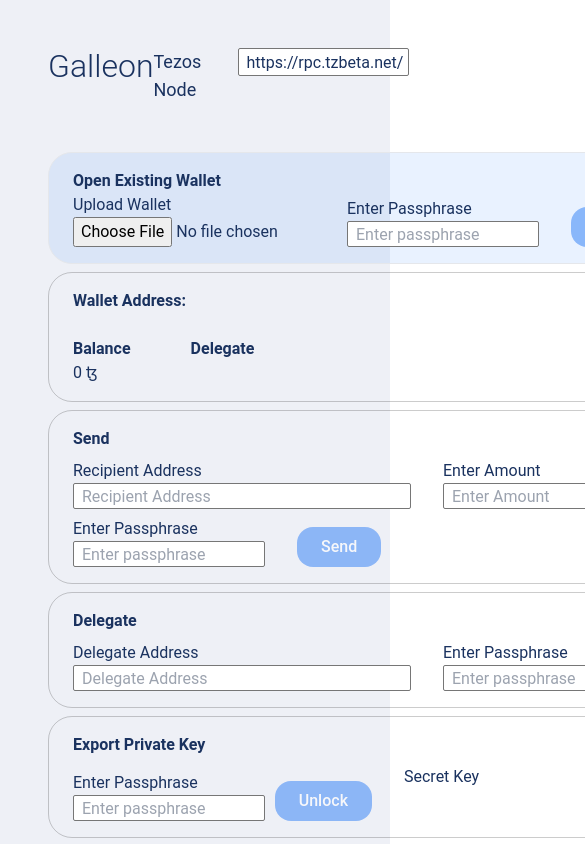
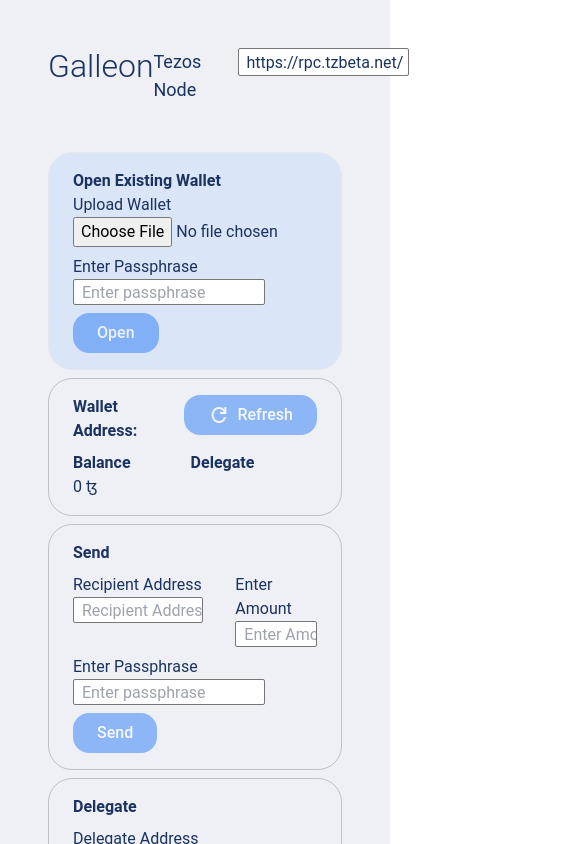
Before and after one commit to Cryptonomic/Galleon, a React app: page / in a window 390 px wide. Shown: the top 844 px of the page, 585 px wide, since content can reach past the window. Built offline with nearby package versions, Linux system fonts and the light colour scheme.

Commit message:
modified styling to be responsive

```diff
--- a/src/components/Delegate.tsx
+++ b/src/components/Delegate.tsx
@@ -46,7 +46,7 @@
             <TransactionResultModal { ...{txHash, setTxHash }} />
             <div className='flex flex-col gap-2 py-4 px-6 border border-grey-10 rounded-3xl'>
                 <p className='font-bold'> Delegate </p>
-                <div className='flex gap-x-8'>
+                <div className='flex flex-wrap items-end gap-y-2 gap-x-8'>
                     <TextInput
                         id={'delegate'}
                         label={'Delegate Address'}
@@ -54,7 +54,6 @@
                         onChange={(e) => setDelegateAddress(e.target.value)}
                         className={'w-[338px]'}
                     />
-                    <div className='flex flex-grow items-end justify-between'>
                     <PassphraseInput value={passphrase} onChange={(e) => setPassphrase(e.target.value)} />
                     <Button
                         text={'Set Delegate'}
@@ -63,7 +62,6 @@
                     />
                 </div>
             </div>
-            </div>
         </>
     )
 }
--- a/src/components/ExportPrivateKey.tsx
+++ b/src/components/ExportPrivateKey.tsx
@@ -32,16 +32,14 @@
             <ErrorModal { ...{ error, setError }}  />
             <div className='flex flex-col gap-2 py-4 px-6 border border-grey-10 rounded-3xl'>
                 <p className='font-bold'> Export Private Key </p>
-                <div className='flex gap-x-8'>
-                    <div className='flex flex-grow items-end justify-between'>
+                <div className='flex flex-wrap items-end gap-x-8'>
                     <PassphraseInput value={passphrase} onChange={(e) => setPassphrase(e.target.value)} />
                     <Button
                         text={'Unlock'}
                         onButtonClick={handleKeyReveal}
                         disabled={!passphrase || !walletFileContents}
                     />
-                    </div>
-                    <div>
+                    <div className='flex-grow'>
                         <p> Secret Key </p>
                         <div className='w-[392px] min-h-[26px] bg-white p-4 break-words whitespace-normal'>
                             <p> {secretKey} </p>
--- a/src/components/Send.tsx
+++ b/src/components/Send.tsx
@@ -69,7 +69,7 @@
                         className={'w-[212px]'}
                     />
                 </div>
-                <div className='flex items-end gap-x-8'>
+                <div className='flex flex-wrap items-end gap-y-2 gap-x-8'>
                     <PassphraseInput value={passphrase} onChange={(e) => setPassphrase(e.target.value)} />
                     <Button
                         text={'Send'}
--- a/src/components/UploadWallet.tsx
+++ b/src/components/UploadWallet.tsx
@@ -18,7 +18,7 @@
     return (
         <div className='bg-sky-20 py-4 px-6 border rounded-3xl'>
         <p className='font-bold'> Open Existing Wallet </p>
-        <div className='flex items-end gap-x-8'>
+        <div className='flex flex-wrap items-end gap-y-2 gap-x-8'>
             <div>
             <p> Upload Wallet </p>
             <input type="file" onChange={handleFileChange} className='w-[242px]'/>
--- a/src/screens/Home.tsx
+++ b/src/screens/Home.tsx
@@ -52,7 +52,7 @@
         <>
             <ErrorModal { ...{ error, setError } }  />
             <Header tezosNodeAddress={tezosNodeAddress} setTezosNodeAddress={(e: React.ChangeEvent<HTMLInputElement>) => setTezosNodeAddress(e.target.value)} />
-            <div className='w-[773px] flex flex-col gap-y-2 mx-auto pt-12'>
+            <div className='w-70% lg:w-[773px] flex flex-col gap-y-2 mx-auto pt-12'>
                 <UploadWallet
                     handleFileChange={handleFileChange}
                     passphrase={passphrase}
```
Lines whose indentation alone changed are shown as unchanged.
